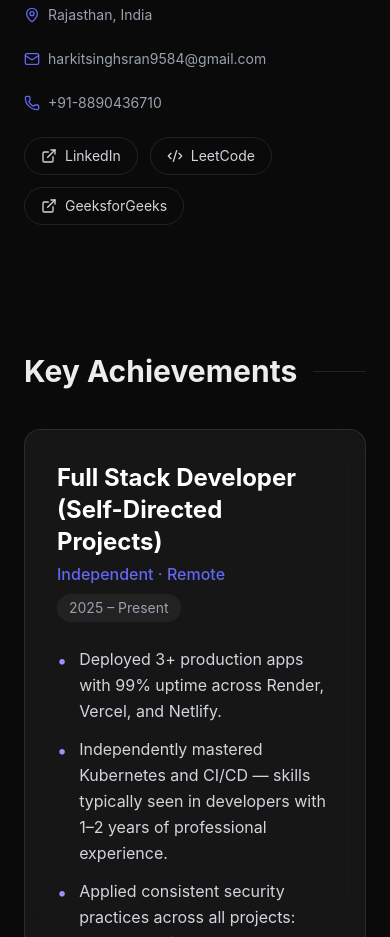
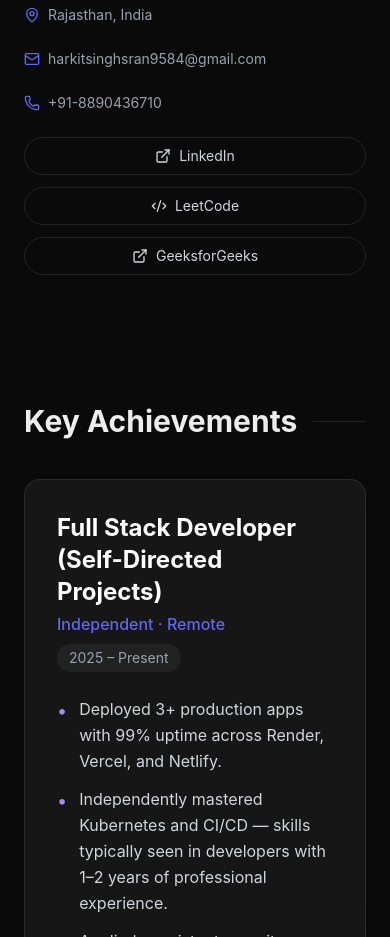
Before and after one commit to Harkit07/Portfolio, a React (Vite) app: page / in a window 390 px wide. Shown: the part 780-1717 px from the top of the page. Built offline with nearby package versions, Linux system fonts and the light colour scheme.

Commit message:
fix mobile styling

```diff
--- a/src/App.jsx
+++ b/src/App.jsx
@@ -116,7 +116,7 @@ function App() {
                 </span>
               </div>
 
-              <div className="flex flex-wrap gap-3 mt-6">
+              <div className="grid grid-cols-1 sm:flex sm:flex-wrap gap-3 mt-6">
                 {basics.links
                   .filter((link) =>
                     ["LinkedIn", "LeetCode", "GeeksforGeeks"].includes(
@@ -129,14 +129,14 @@ function App() {
                       href={link.url}
                       target="_blank"
                       rel="noopener noreferrer"
-                      className="flex items-center gap-2 px-4 py-2 rounded-full border border-white/10 text-sm text-gray-300 hover:border-primary/50 hover:text-white transition-colors"
+                      className="w-full sm:w-auto min-w-0 flex items-center justify-center gap-2 px-4 py-2 rounded-full border border-white/10 text-sm text-gray-300 hover:border-primary/50 hover:text-white transition-colors"
                     >
                       {link.name === "LeetCode" ? (
                         <Code2 size={16} />
                       ) : (
                         <ExternalLink size={16} />
                       )}
-                      {link.name}
+                      <span className="break-words text-center">{link.name}</span>
                     </a>
                   ))}
               </div>
```
